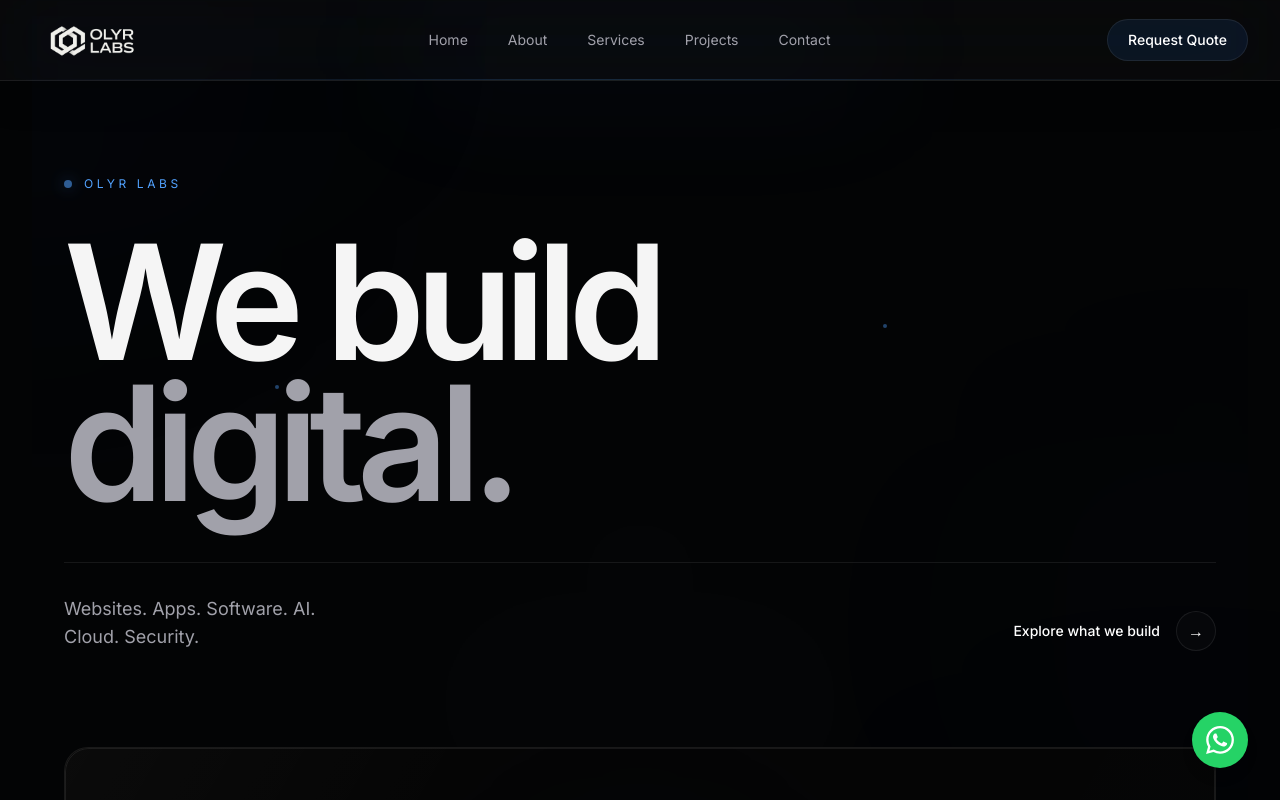
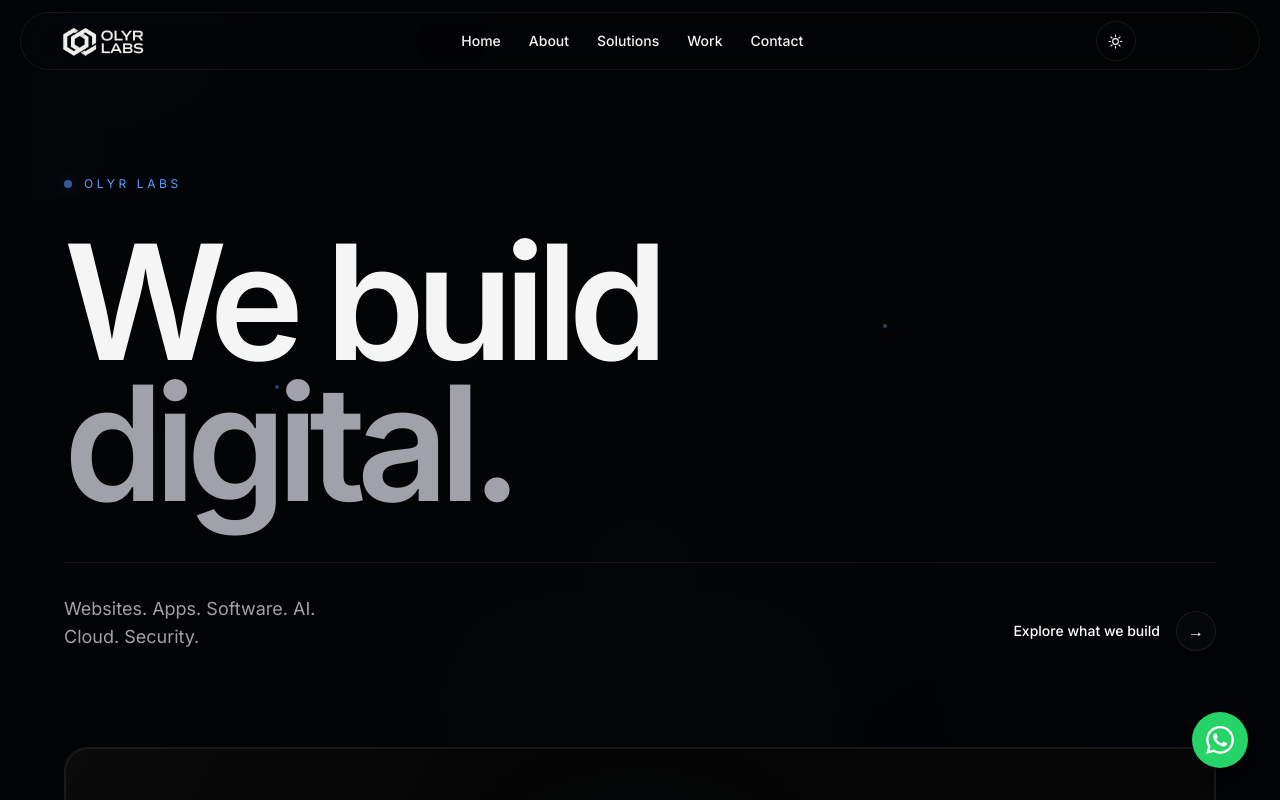
Before and after one commit to OLYR-Labs/website, a Next.js app: page / in a window 1280 px wide. Shown: the top 800 px of the page. Built offline with nearby package versions, Linux system fonts and the light colour scheme.

Commit message:
feat(ui): redesign global navigation with call action and theme toggle

```diff
--- a/components/Navbar.tsx
+++ b/components/Navbar.tsx
@@ -3,121 +3,68 @@
 import Image from "next/image";
 import Link from "next/link";
 import { useState } from "react";
+import ThemeToggle from "@/components/ThemeToggle";
+
+const links = [
+  { name: "Home", href: "/" },
+  { name: "About", href: "/about" },
+  { name: "Solutions", href: "/services" },
+  { name: "Work", href: "/projects" },
+  { name: "Contact", href: "/contact" },
+];
+
+const phone = "+94781026353";
 
 export default function Navbar() {
   const [open, setOpen] = useState(false);
 
-  const links = [
-    { name: "Home", href: "/" },
-    { name: "About", href: "/about" },
-    { name: "Services", href: "/services" },
-    { name: "Projects", href: "/projects" },
-    { name: "Contact", href: "/contact" },
-  ];
-
   return (
-    <nav className="fixed inset-x-0 top-0 z-[9999] border-b border-white/[0.10] bg-white/[0.025] shadow-[0_8px_40px_rgba(0,0,0,0.25)] backdrop-blur-2xl backdrop-saturate-150">
-      {/* Ambient Glow */}
-      <div className="pointer-events-none absolute left-1/2 top-0 -z-10 h-24 w-[500px] -translate-x-1/2 rounded-full bg-blue-500/[0.04] blur-3xl" />
-
-      {/* Bottom Border Glow */}
-      <div className="pointer-events-none absolute bottom-0 left-0 h-px w-full bg-gradient-to-r from-transparent via-blue-400/[0.20] to-transparent" />
-
-      <div className="relative mx-auto flex h-20 max-w-7xl items-center justify-between px-6 lg:px-8">
-        {/* Logo */}
-        <Link
-          href="/"
-          onClick={() => setOpen(false)}
-          className="group relative flex items-center"
-        >
-          <div className="absolute inset-0 rounded-full bg-blue-400/10 opacity-0 blur-xl transition duration-500 group-hover:opacity-100" />
-
-          <Image
-            src="/olyrlabslogo.png"
-            alt="OLYR Labs"
-            width={140}
-            height={50}
-            className="relative h-auto w-[120px] object-contain transition duration-500 group-hover:scale-105"
-            priority
-          />
+    <header className="site-nav fixed inset-x-0 top-0 z-[9999] px-3 pt-3 sm:px-5">
+      <nav className="mx-auto flex max-w-7xl items-center justify-between rounded-full border border-[var(--border)] bg-[var(--nav-bg)] px-3 py-2 shadow-[0_12px_40px_var(--nav-shadow)] backdrop-blur-xl sm:px-4">
+        <Link href="/" onClick={() => setOpen(false)} className="relative flex items-center px-2" aria-label="OLYR Labs home">
+          <Image src="/olyrlabslogo.png" alt="OLYR Labs" width={140} height={50} className="site-logo h-auto w-[104px] object-contain sm:w-[116px]" priority />
         </Link>
 
-        {/* Desktop Navigation */}
-        <div className="hidden items-center gap-10 text-sm text-[#A1A1AA] md:flex">
+        <div className="hidden items-center gap-7 lg:flex">
           {links.map((link) => (
-            <Link
-              key={link.name}
-              href={link.href}
-              className="relative transition duration-300 hover:text-white after:absolute after:-bottom-2 after:left-0 after:h-px after:w-0 after:bg-blue-400 after:transition-all after:duration-300 hover:after:w-full"
-            >
+            <Link key={link.name} href={link.href} className="nav-link text-sm font-medium">
               {link.name}
             </Link>
           ))}
         </div>
 
-        {/* Desktop CTA */}
-        <Link
-          href="/quote"
-          className="hidden rounded-full border border-blue-400/30 bg-blue-500/10 px-5 py-2.5 text-sm font-medium text-white transition duration-300 hover:border-blue-400 hover:bg-blue-500/20 md:block"
-        >
-          Request Quote
-        </Link>
+        <div className="hidden items-center gap-2 md:flex">
+          <ThemeToggle />
+          <a href={`tel:${phone}`} className="call-button inline-flex items-center gap-2 rounded-full bg-[var(--text)] px-5 py-2.5 text-sm font-semibold text-[var(--background)] transition hover:-translate-y-0.5 hover:bg-[var(--accent)]">
+            <span className="h-1.5 w-1.5 rounded-full bg-current" />
+            Call us
+          </a>
+        </div>
 
-        {/* Mobile Menu Button */}
-        <button
-          type="button"
-          aria-label={open ? "Close menu" : "Open menu"}
-          aria-expanded={open}
-          onClick={() => setOpen(!open)}
-          className="flex h-10 w-10 flex-col items-center justify-center gap-1.5 rounded-full border border-white/[0.12] bg-white/[0.025] md:hidden"
-        >
-          <span
-            className={`h-px w-5 bg-white transition ${
-              open ? "translate-y-2 rotate-45" : ""
-            }`}
-          />
+        <div className="flex items-center gap-2 md:hidden">
+          <ThemeToggle />
+          <button type="button" aria-label={open ? "Close menu" : "Open menu"} aria-expanded={open} onClick={() => setOpen((value) => !value)} className="inline-flex h-10 w-10 items-center justify-center rounded-full border border-[var(--border)] bg-[var(--surface-muted)]">
+            <span className="relative block h-4 w-5">
+              <span className={`absolute left-0 top-1 h-px w-5 bg-[var(--text)] transition ${open ? "translate-y-1.5 rotate-45" : ""}`} />
+              <span className={`absolute left-0 top-2.5 h-px w-5 bg-[var(--text)] transition ${open ? "opacity-0" : ""}`} />
+              <span className={`absolute left-0 top-4 h-px w-5 bg-[var(--text)] transition ${open ? "-translate-y-1.5 -rotate-45" : ""}`} />
+            </span>
+          </button>
+        </div>
+      </nav>
 
-          <span
-            className={`h-px w-5 bg-white transition ${
-              open ? "opacity-0" : ""
-            }`}
-          />
-
-          <span
-            className={`h-px w-5 bg-white transition ${
-              open ? "-translate-y-2 -rotate-45" : ""
-            }`}
-          />
-        </button>
-      </div>
-
-      {/* Mobile Menu */}
-      <div
-        className={`overflow-hidden border-t border-white/[0.08] bg-white/[0.025] backdrop-blur-2xl backdrop-saturate-150 transition-all duration-500 md:hidden ${
-          open ? "max-h-[500px] opacity-100" : "max-h-0 opacity-0"
-        }`}
-      >
-        <div className="space-y-2 px-6 py-8">
+      <div className={`mx-auto mt-2 max-w-7xl overflow-hidden rounded-3xl border border-[var(--border)] bg-[var(--nav-bg)] shadow-[0_18px_50px_var(--nav-shadow)] backdrop-blur-xl transition-all duration-300 md:hidden ${open ? "max-h-[520px] opacity-100" : "max-h-0 border-transparent opacity-0"}`}>
+        <div className="p-4">
           {links.map((link) => (
-            <Link
-              key={link.name}
-              href={link.href}
-              onClick={() => setOpen(false)}
-              className="block rounded-lg px-4 py-3 text-[#A1A1AA] transition hover:bg-white/[0.06] hover:text-white"
-            >
+            <Link key={link.name} href={link.href} onClick={() => setOpen(false)} className="mobile-nav-link block rounded-2xl px-4 py-3.5 text-base font-medium">
               {link.name}
             </Link>
           ))}
-
-          <Link
-            href="/quote"
-            onClick={() => setOpen(false)}
-            className="mt-4 block rounded-full bg-[#F5F5F5] px-6 py-3 text-center text-sm font-semibold text-black"
-          >
-            Request Quote
-          </Link>
+          <a href={`tel:${phone}`} onClick={() => setOpen(false)} className="mt-2 flex items-center justify-center rounded-2xl bg-[var(--text)] px-4 py-3.5 text-sm font-semibold text-[var(--background)]">
+            Call +94 78 102 6353
+          </a>
         </div>
       </div>
-    </nav>
+    </header>
   );
 }
```
